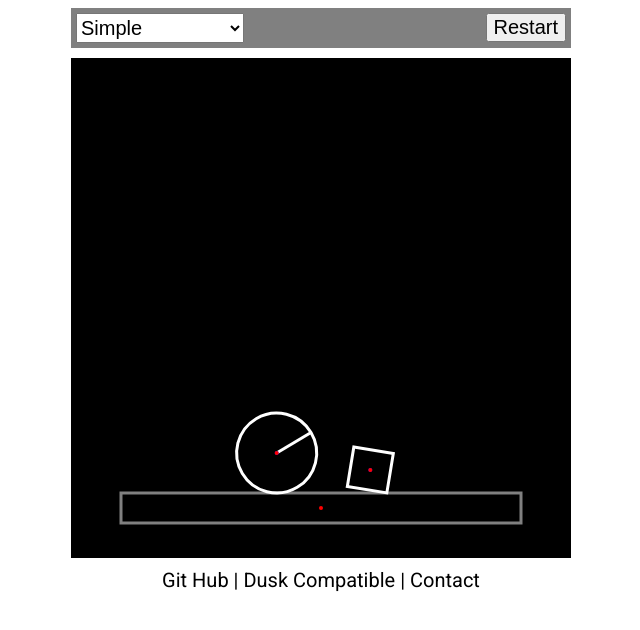
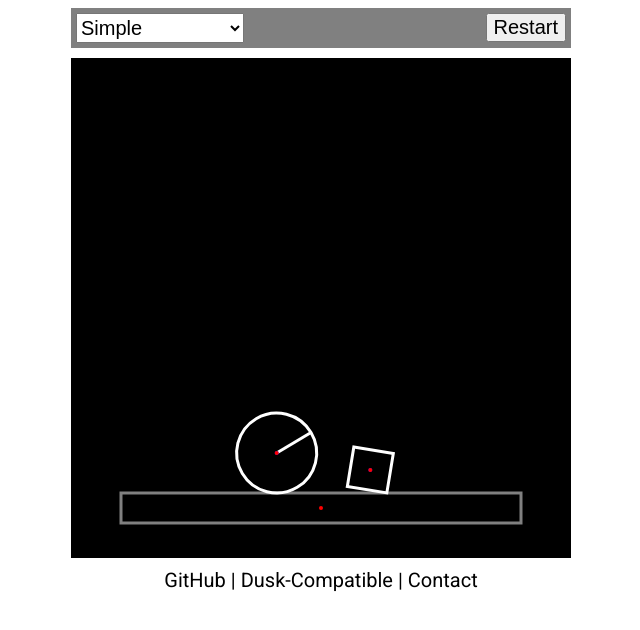
Before and after one commit to kevglass/propel-js, a website with bundled scripts: page examples/index.html in a window 1280 px wide. Shown: the whole page, without its empty margins (319-959 px from the left). Built offline with nearby package versions, Linux system fonts and the light colour scheme.

Commit message:
docs: typo in examples page
Fixes two minor typos, which also makes it clearer that "Dusk-Compatible" is one clickable text instead of two :)

```diff
--- a/examples/index.html
+++ b/examples/index.html
@@ -65,8 +65,8 @@
     </div>
     <canvas id="render"></canvas>
     <div id="info">
-        <a href="https://github.com/kevglass/propel-js">Git Hub</a> |
-        <a href="https://developers.dusk.gg">Dusk Compatible</a> |
+        <a href="https://github.com/kevglass/propel-js">GitHub</a> |
+        <a href="https://developers.dusk.gg">Dusk-Compatible</a> |
         <a href="https://x.com/cokeandcode">Contact</a>
     </div>
 
```
